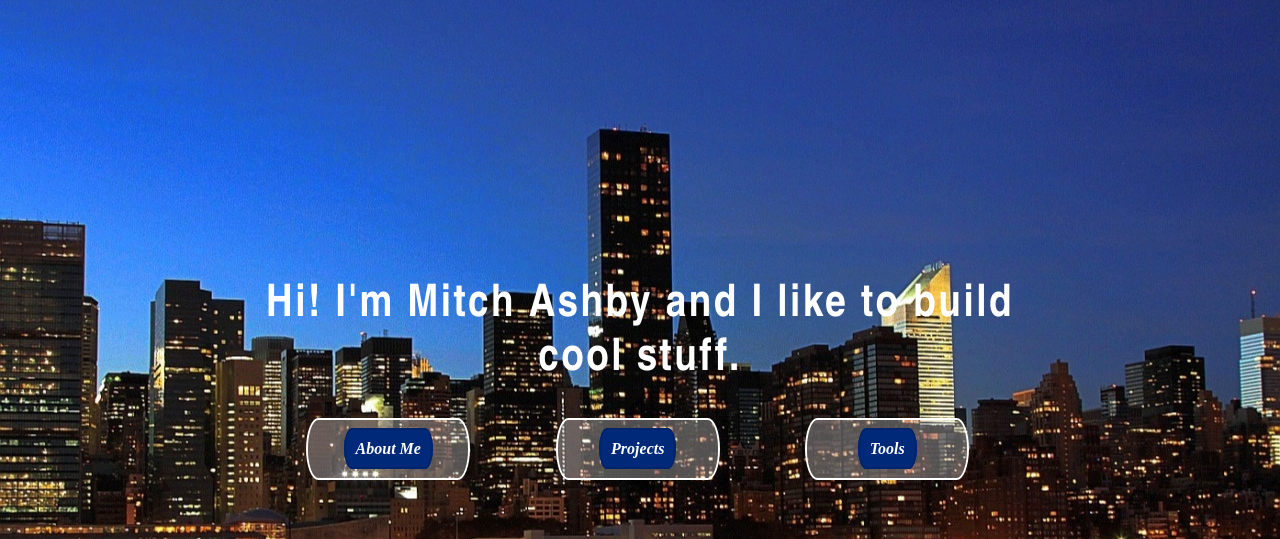
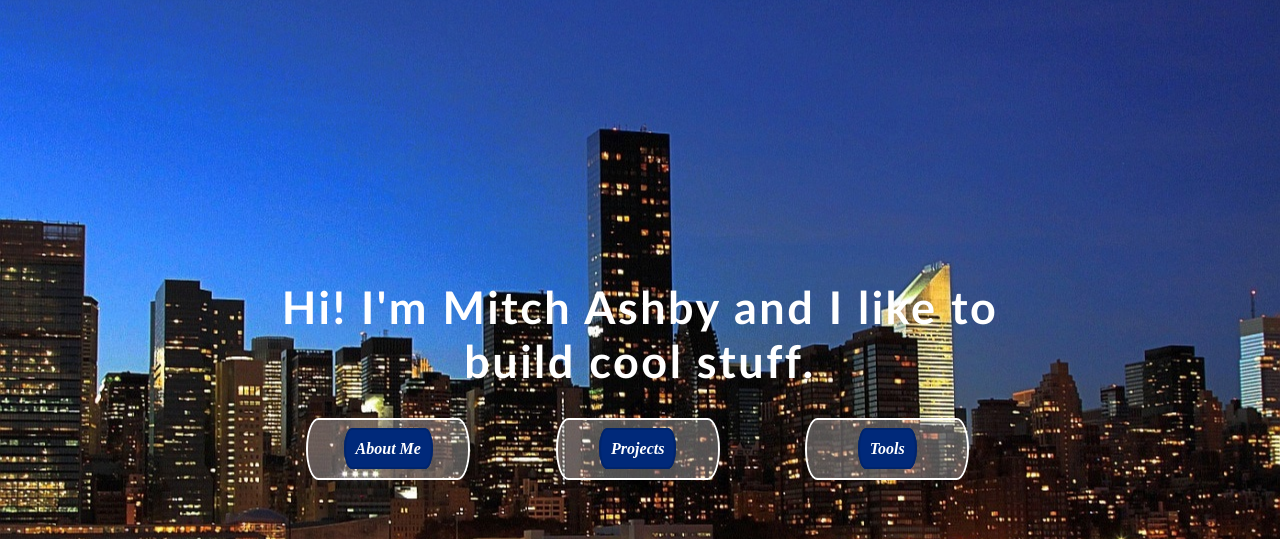
Before and after one commit to mitcha16/personal_website, a plain HTML site: page index.html in a window 1280 px wide. Shown: the top 539 px of the page. Drawn offline with Linux system fonts and the light colour scheme.

Commit message:
changing font for header

```diff
--- a/style.css
+++ b/style.css
@@ -26,7 +26,7 @@ h1 {
   text-align: center;
   color: white;
   font-size: 45px;
-  font-family: "Arial Narrow", Arial, "Helvetica Condensed", Helvetica, sans-serif;
+  font-family: "Trebuchet MS", "Lucida Grande", "Lucida Sans Unicode", "Lucida Sans", sans-serif;
   letter-spacing: 2.5px;
 }
 
```
